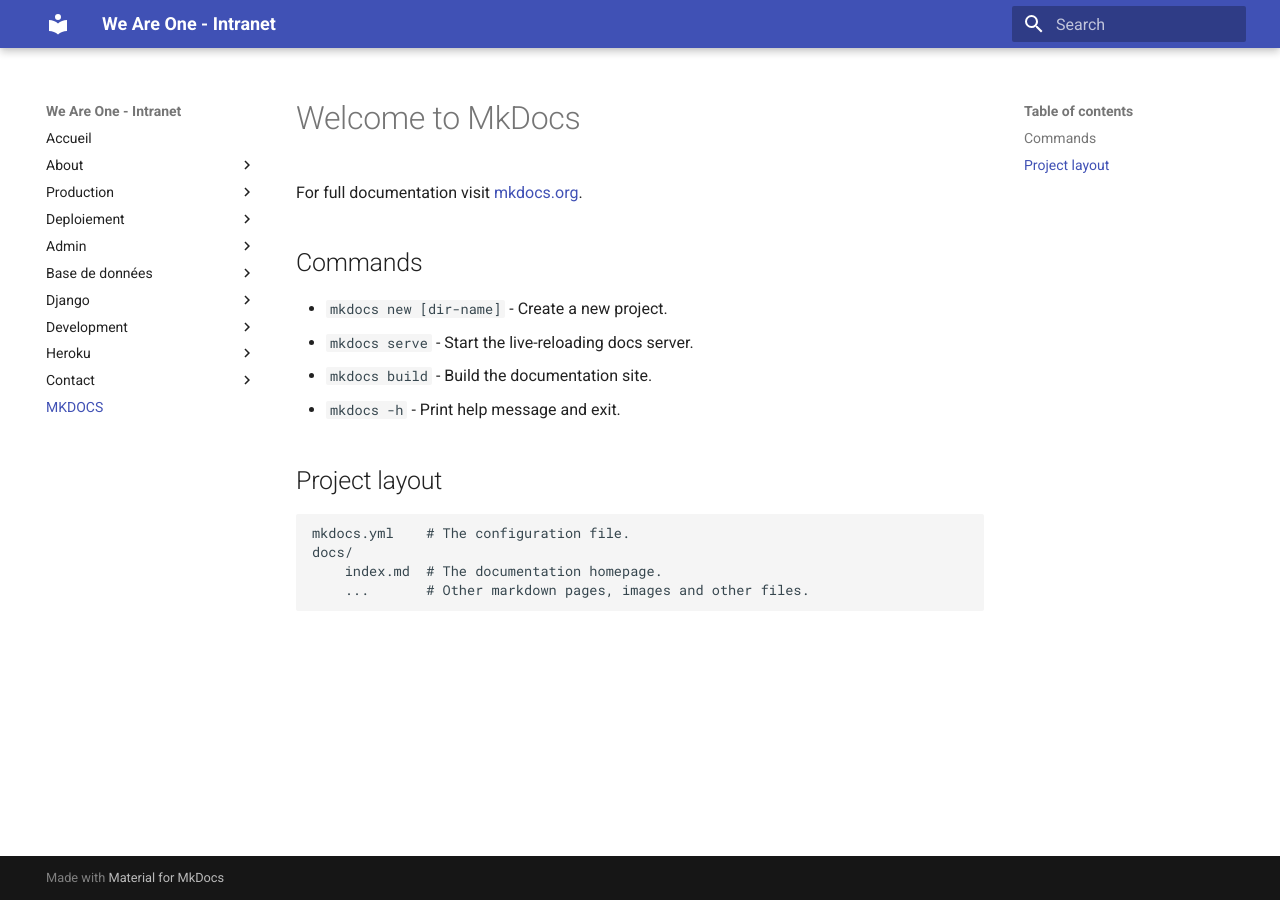
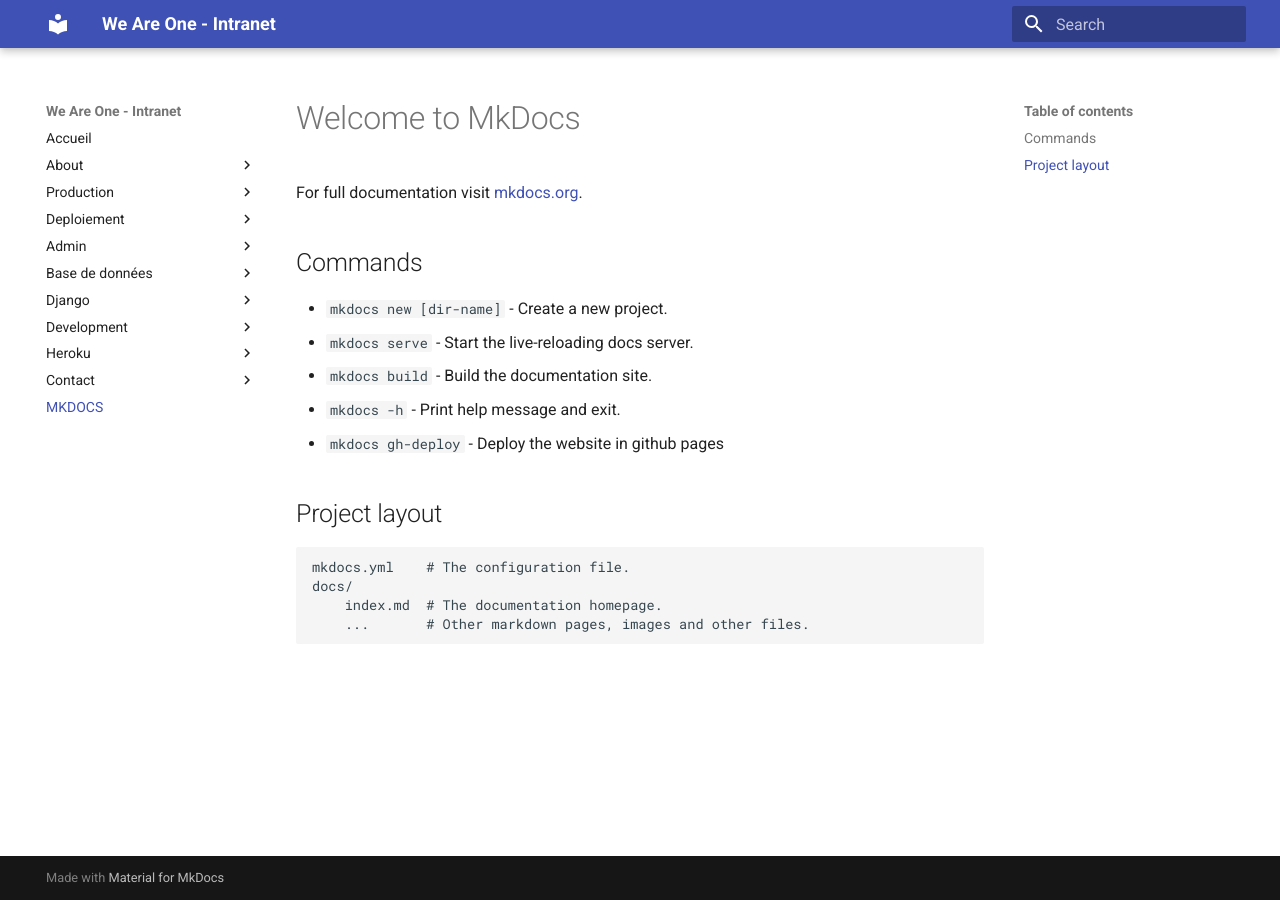
Before and after one commit to We-Are-One-CS/docs, an MkDocs documentation site: the page built from docs/mkdocs.md, in a window 1280 px wide. Built offline with MkDocs 1.6.1 and Material for MkDocs 9.7.7, drawn with Linux system fonts in a browser that asks for light colours.

Commit message:
Added message for deploy

```diff
--- a/docs/mkdocs.md
+++ b/docs/mkdocs.md
@@ -8,6 +8,7 @@
 * `mkdocs serve` - Start the live-reloading docs server.
 * `mkdocs build` - Build the documentation site.
 * `mkdocs -h` - Print help message and exit.
+* `mkdocs gh-deploy` - Deploy the website in github pages
 
 ## Project layout
 
```
